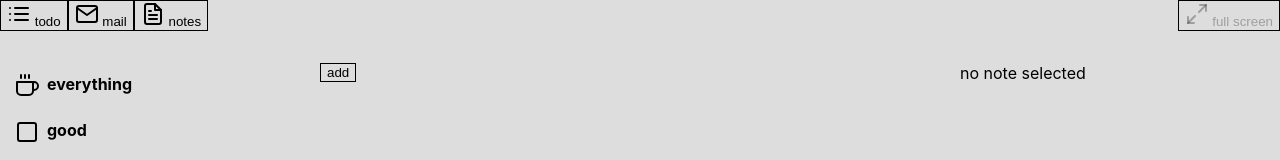
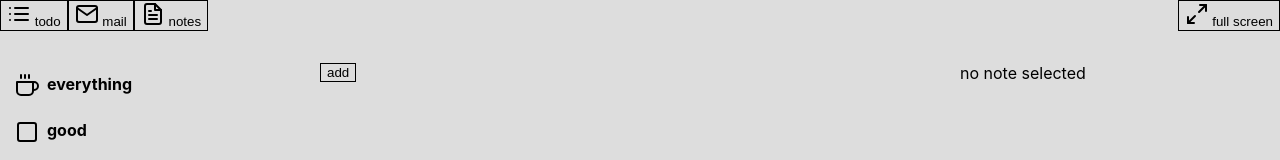
Before and after one commit to joshmarinacci/todomanager, a React (Create React App) app: page / in a window 1280 px wide. Shown: the top 160 px of the page. Built offline with nearby package versions, Linux system fonts and the light colour scheme.

Commit message:
enable fullscreen mode

```diff
--- a/src/App.js
+++ b/src/App.js
@@ -1,9 +1,9 @@
-import React, {useState} from 'react'
+import React, {useRef, useState} from 'react'
 import './App.css'
-import {FillBox, Spacer, Toolbar} from './layout.js'
+import {Spacer, Toolbar} from './layout.js'
 import {TodoApp} from './todoapp.js'
 import {MailApp} from './mailapp.js'
-import {List, Mail, FileText, Maximize2} from "react-feather"
+import {FileText, List, Mail, Maximize2, Minimize2} from "react-feather"
 import {NotesApp} from './notesapp.js'
 
 function App() {
@@ -12,23 +12,29 @@ function App() {
     const switchMail = () => setApp('mail')
     const switchNotes = () => setApp('notes')
     let appcontent = ""
-    if(app === 'todo') appcontent = <TodoApp/>
-    if(app === 'mail') appcontent = <MailApp/>
-    if(app === 'notes') appcontent = <NotesApp/>
+    if (app === 'todo') appcontent = <TodoApp/>
+    if (app === 'mail') appcontent = <MailApp/>
+    if (app === 'notes') appcontent = <NotesApp/>
 
-    const enterFullscreen = () => {
-
+    const top = useRef()
+    const [full, setFull] = useState(false)
+    const toggleFullscreen = () => {
+        if (full) return document.exitFullscreen().then(() => setFull(false))
+        if (top.current) return top.current.requestFullscreen().then(() => setFull(true))
     }
 
-    return <FillBox>
+    let fsicon = full ? <Minimize2/> : <Maximize2/>
+
+    return <div className={'fillbox'} ref={top}>
         <Toolbar>
             <button onClick={switchTodo}><List/> todo</button>
             <button onClick={switchMail}><Mail/> mail</button>
             <button onClick={switchNotes}><FileText/> notes</button>
             <Spacer/>
-            <button disabled={true} onClick={enterFullscreen}><Maximize2/> full screen</button>
+            <button onClick={toggleFullscreen}>{fsicon} full screen</button>
         </Toolbar>
         {appcontent}
-    </FillBox>
+    </div>
 }
+
 export default App
```
